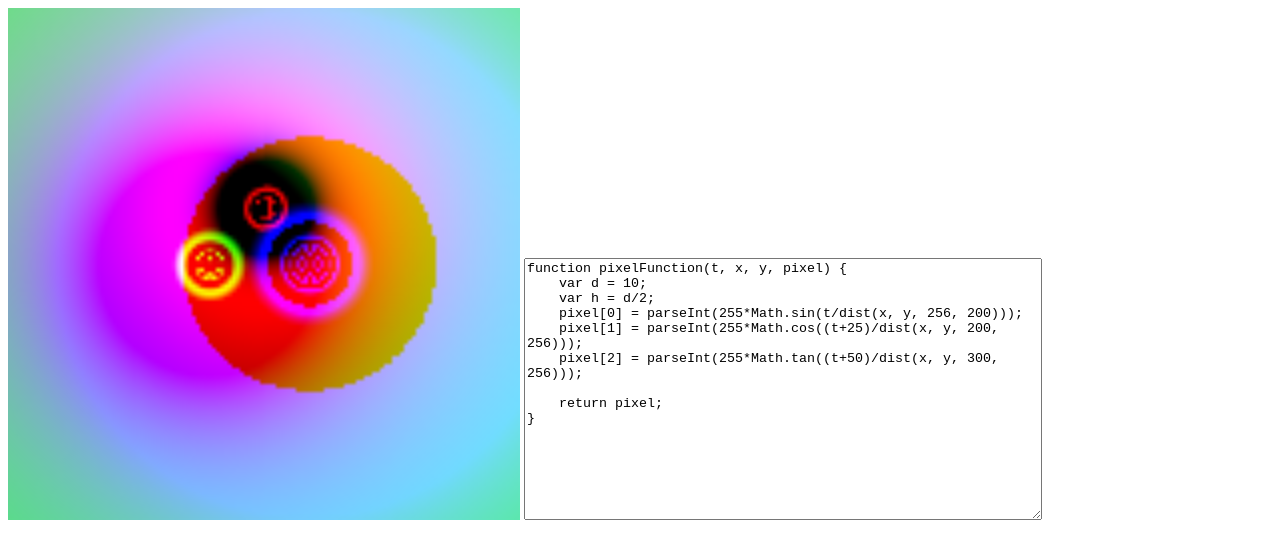
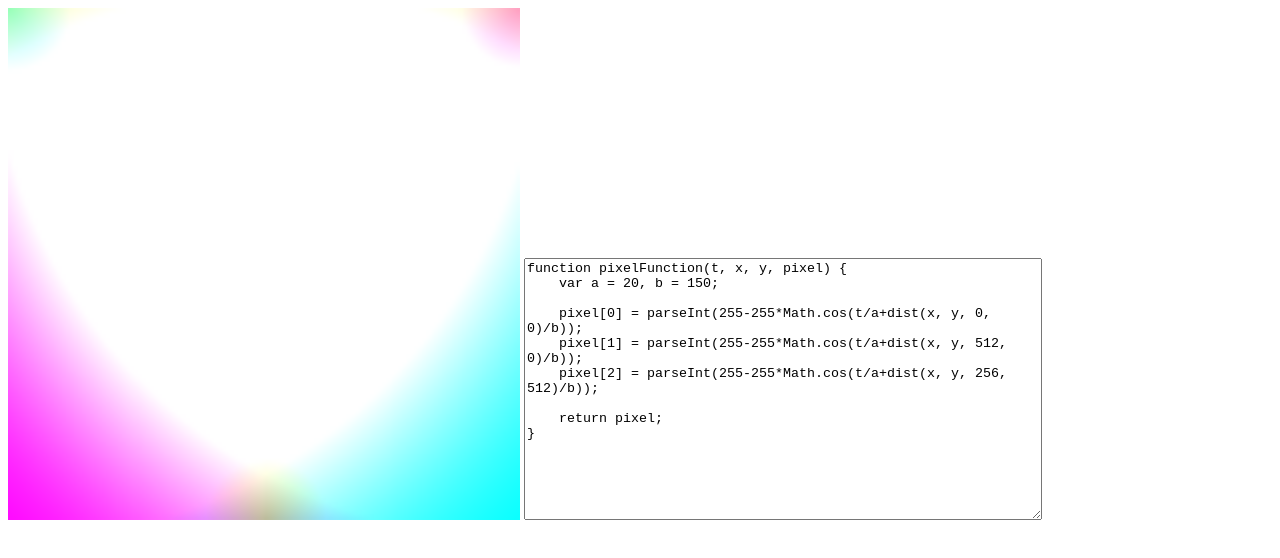
Before and after one commit to ironfroggy/vizzle, a plain HTML site: page index.html in a window 1280 px wide. Drawn offline with Linux system fonts and the light colour scheme.

Commit message:
better demo

```diff
--- a/index.html
+++ b/index.html
@@ -50,11 +50,11 @@ function dist(fx, fy, tx, ty) {
 }
 
 function pixelFunction(t, x, y, pixel) {
-    var d = 10;
-    var h = d/2;
-    pixel[0] = parseInt(255*Math.sin(t/dist(x, y, 256, 200)));
-    pixel[1] = parseInt(255*Math.cos((t+25)/dist(x, y, 200, 256)));
-    pixel[2] = parseInt(255*Math.tan((t+50)/dist(x, y, 300, 256)));
+    var a = 20, b = 150;
+
+    pixel[0] = parseInt(255-255*Math.cos(t/a+dist(x, y, 0, 0)/b));
+    pixel[1] = parseInt(255-255*Math.cos(t/a+dist(x, y, 512, 0)/b));
+    pixel[2] = parseInt(255-255*Math.cos(t/a+dist(x, y, 256, 512)/b));
 
     return pixel;
 }
```
